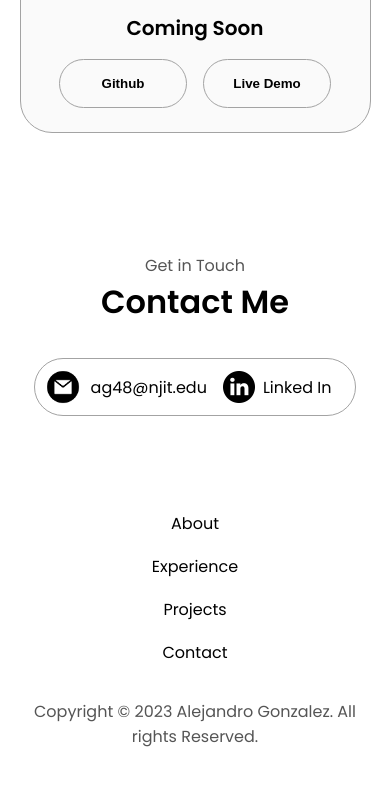
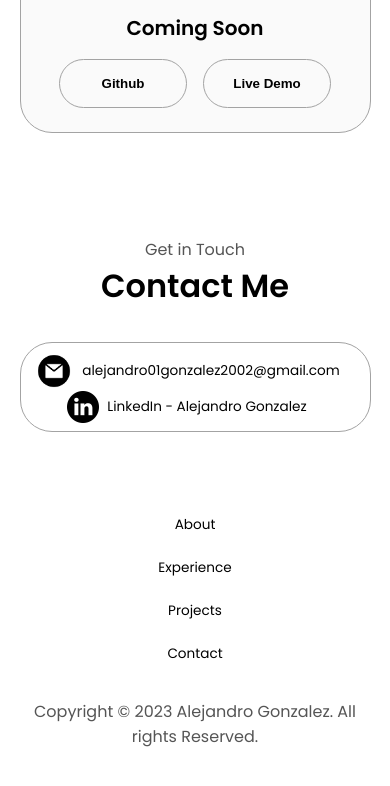
Before and after one commit to Alejandro-Gonzale-z/PortfolioV1, a plain HTML site: page index.html in a window 390 px wide. Shown: the part 5007-5793 px from the top of the page. Drawn offline with Linux system fonts and the light colour scheme.

Commit message:
changed contact info

```diff
--- a/index.html
+++ b/index.html
@@ -414,7 +414,7 @@
             class="icon contact-icon email-icon"
           />
           <p>
-            <a href="mailto:ag48@njit.edu" target="_blank">ag48@njit.edu</a>
+            <a href="mailto:alejandro01gonzalez2002@gmail.com" target="_blank">alejandro01gonzalez2002@gmail.com</a>
           </p>
         </div>
         <div class="contact-info-container">
@@ -425,7 +425,7 @@
           />
           <p>
             <a href="https://www.linkedin.com/in/alejandro-gonzalez-245a59266/"
-              >Linked In</a
+              >LinkedIn - Alejandro Gonzalez</a
             >
           </p>
         </div>
--- a/mediaqueries.css
+++ b/mediaqueries.css
@@ -69,7 +69,7 @@
     }
     .contact-info-container p,
     .nav-links li a {
-      font-size: 1rem;
+      font-size: .85rem;
     }
     .experience-sub-title {
       font-size: 1.25rem;
```
Also changed, not shown: 1 other file.
